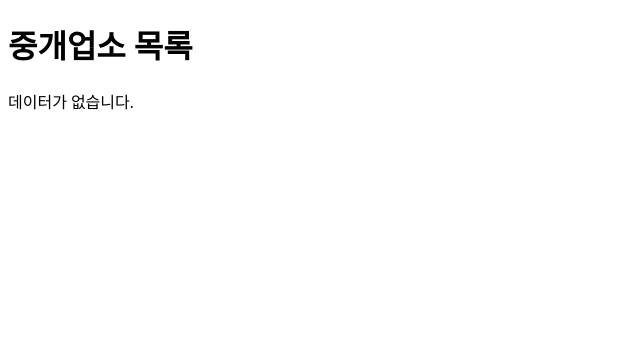
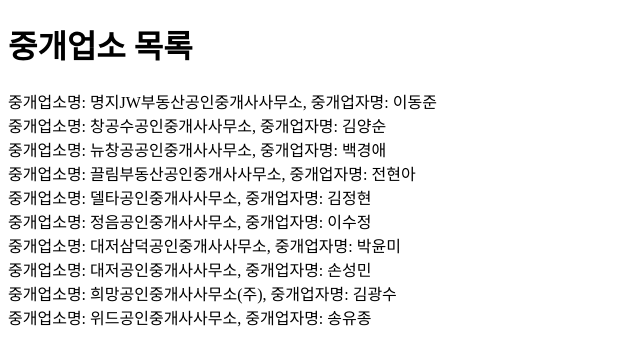
Before and after one commit to dino-21/0402_2, a plain HTML site: page index.html in a window 1280 px wide. Shown: the whole page, without its empty margins (0-640 px from the left). Drawn offline with Linux system fonts and the light colour scheme.

Commit message:
Update index.html

```diff
--- a/index.html
+++ b/index.html
@@ -9,7 +9,7 @@
         async function fetchJsonData() {
             try {
                 // fetch를 사용하여 JSON 파일 가져오기
-                const response = await fetch('./response_0602.json');
+                const response = await fetch('./response_1743557886837.json');
 
                 // 응답이 정상인지 확인
                 if (!response.ok) {
```
